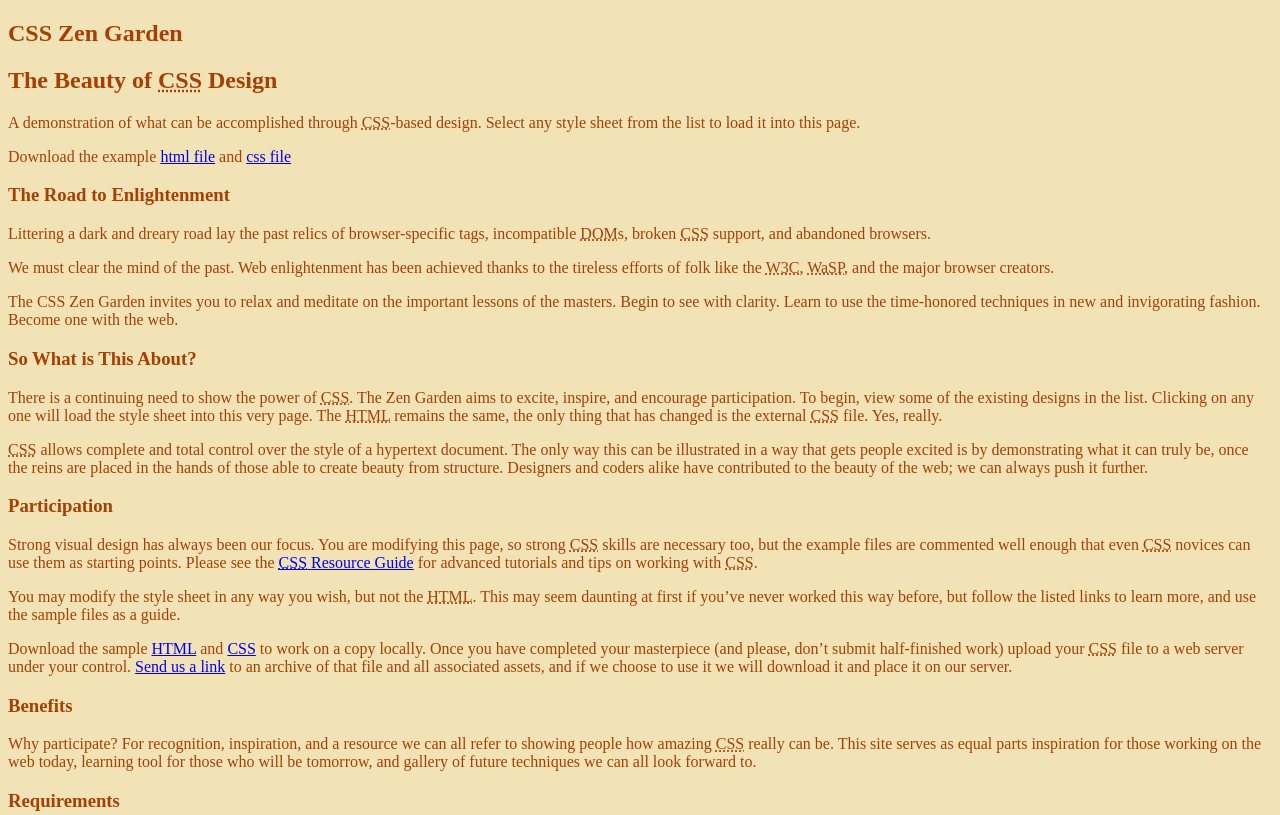
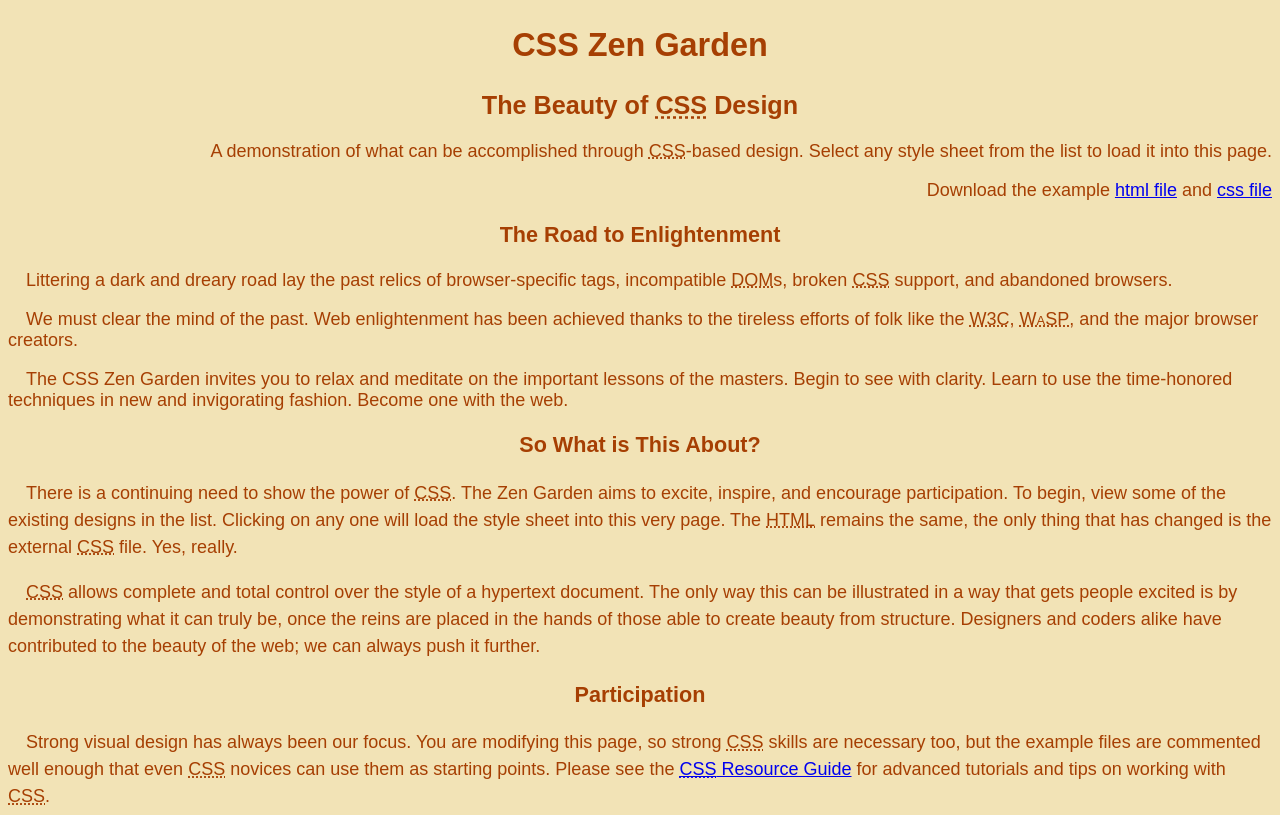
Before and after one commit to felipesilva-pd/desenvolve-introducao-web, a plain HTML site: page CSS Zen Garden/index.html in a window 1280 px wide. Shown: the top 815 px of the page. Drawn offline with Linux system fonts and the light colour scheme.

Commit message:
Add files via upload

```diff
--- a/CSS Zen Garden/style.css
+++ b/CSS Zen Garden/style.css
@@ -5,4 +5,30 @@
 html {
     background: #F2E3B6;
     color: #A63F03;
+    font-size: 18px;
+    font-family: Arial, Helvetica, sans-serif;
 }
+p {
+    text-indent: 1em;
+}
+h1 {
+    text-align: center;
+    font-size: 1.8rem;
+}
+h2 {
+    text-align: center;
+    font-size: 1.4rem
+}
+h3 {
+    text-align: center;
+    font-size: 1.2rem
+}
+.summary {
+    text-align: right;
+}
+.main p {
+    line-height: 1.5;
+}
+abbr {
+    font-variant: small-caps;
+}
```
